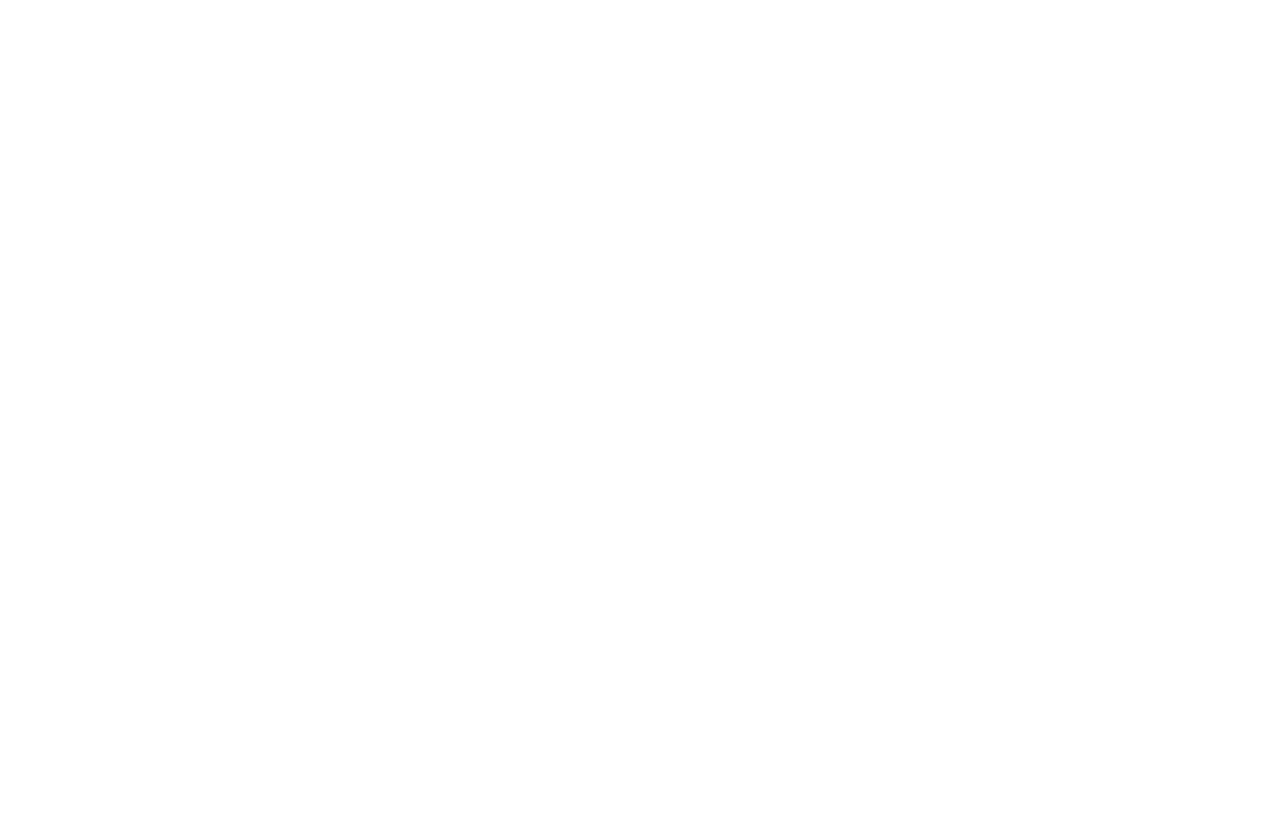
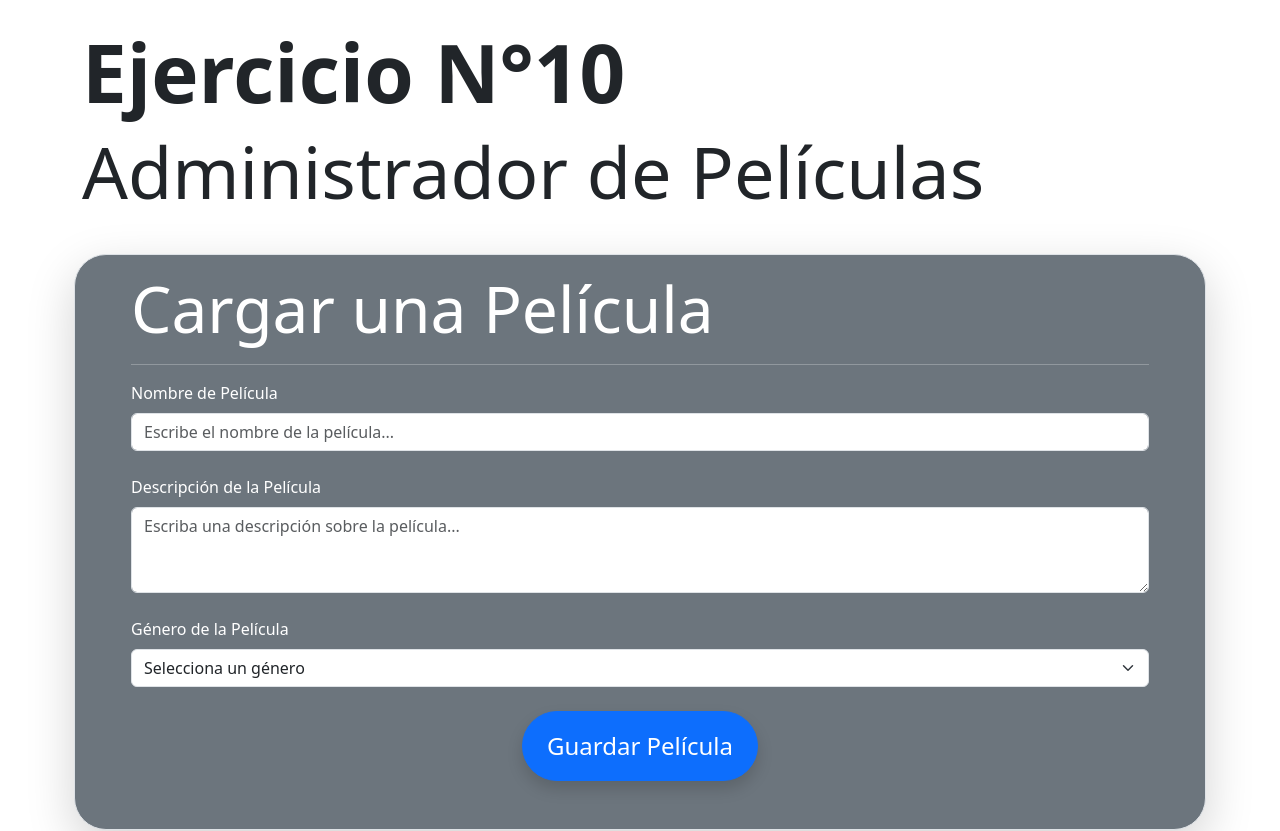
Before and after one commit to LucianoAngeleri/RollingCode-TrabajoPractico-React-Peliculas-Ejercicio10, a React (Vite) app: page / in a window 1280 px wide. Shown: the top 831 px of the page. Before the commit the page ends 800 px from the top, so only its background shows below. Built offline with nearby package versions, Linux system fonts and the light colour scheme.

Commit message:
Se agregó el maquetado del componente del formulario para cargar películas, junto con parte del funcionamiento

```diff
--- a/src/App.css
+++ b/src/App.css
@@ -0,0 +1,8 @@
+#root{
+  min-height: 100vh;
+  display:flex;
+  flex-direction: column;
+}
+.main{
+  flex-grow: 1;
+}
--- a/src/App.jsx
+++ b/src/App.jsx
@@ -1,12 +1,30 @@
-import { useState } from 'react'
-import './App.css'
-import 'bootstrap/dist/css/bootstrap.min.css';
+import { useState } from "react";
+import "./App.css";
+import "bootstrap/dist/css/bootstrap.min.css";
+import { Container } from "react-bootstrap";
+import FormularioPeliculas from "./components/FormularioPeliculas";
 
 function App() {
   return (
     <>
+      <Container className="py-4">
+        <h1 className="display-1 fw-bold">Ejercicio N°10</h1>
+        <h2 className="display-2">Administrador de Películas</h2>
+      </Container>
+      <Container className="py-4">
+        <FormularioPeliculas></FormularioPeliculas>
+      </Container>
+      <Container className="py-4">
+        <h2 className="display-2">Películas disponibles</h2>
+        <hr />
+      </Container>
+      <Container fluid className="text-center text-bg-dark py-5 mt-5">
+        <footer>
+          <p>&copy; Todos los derechos reservados.</p>
+        </footer>
+      </Container>
     </>
-  )
+  );
 }
 
-export default App
+export default App;
--- a/src/components/FormularioPeliculas.jsx
+++ b/src/components/FormularioPeliculas.jsx
@@ -1,11 +1,70 @@
-import React from 'react';
+import React from "react";
+import { Row, Col, Form, Button } from "react-bootstrap";
+import { useState, useEffect } from "react";
+
+class Pelicula{
+  constructor(nombre, descripcion, genero) {
+    this.nombre = nombre;
+    this.descripcion = descripcion;
+    this.genero = genero;
+  }
+}
 
 const FormularioPeliculas = () => {
-    return (
-        <div>
+  const [nombre, setNombre] = useState("");
+  const [descripcion, setDescripcion] = useState("");
+  const [genero, setGenero] = useState("");
+  const [peliculas, setPeliculas] = useState([]);
 
-        </div>
-    );
+  useEffect(() => {
+    console.log(peliculas);
+  }, [peliculas]);
+
+  const handleSubmit = (e) => {
+    e.preventDefault();
+    const pelicula = new Pelicula(nombre, descripcion, genero);
+    setPeliculas([...peliculas, pelicula]);
+    setNombre("")
+    setDescripcion("")
+    setGenero("")
+  };
+  return (
+    <Row className="g-3 px-3 pb-5 px-md-5 rounded-5 border border-1 shadow-lg text-bg-secondary">
+      <Col>
+      <h3 className="display-3">Cargar una Película</h3>
+      <hr />
+        <Form onSubmit={handleSubmit}>
+          <Form.Group className="mb-4" controlId="inputNombre">
+            <Form.Label>Nombre de Película</Form.Label>
+            <Form.Control
+              type="text"
+              placeholder="Escribe el nombre de la película..."
+              onChange={(e) => setNombre(e.target.value)}
+              value={nombre}></Form.Control>
+          </Form.Group>
+          <Form.Group className="mb-4" controlId="inputDescripcion">
+                <Form.Label>Descripción de la Película</Form.Label>
+                <Form.Control as="textarea" rows={3} placeholder="Escriba una descripción sobre la película..." onChange={(e) => setDescripcion(e.target.value)}
+              value={descripcion}/>
+            </Form.Group>
+          <Form.Group className="mb-4" controlId="inputGenero">
+            <Form.Label>Género de la Película</Form.Label>
+            <Form.Select onChange={(e) => setGenero(e.target.value)} value={genero}>
+                <option>Selecciona un género</option>
+                <option value="accion">Acción</option>
+                <option value="drama">Drama</option>
+                <option value="aventura">Aventura</option>
+                <option value="terror">Terror</option>
+                <option value="ciencia ficcion">Ciencia Ficción</option>
+            </Form.Select>
+          </Form.Group>
+          <Col className="d-flex justify-content-center">
+            <Button variant="primary" type="submit" className="rounded-pill shadow py-2 px-3 py-md-3 px-md-4 fs-4">Guardar Película</Button>
+          </Col>
+        </Form>
+      </Col>
+    </Row>
+  );
 };
 
 export default FormularioPeliculas;
```
